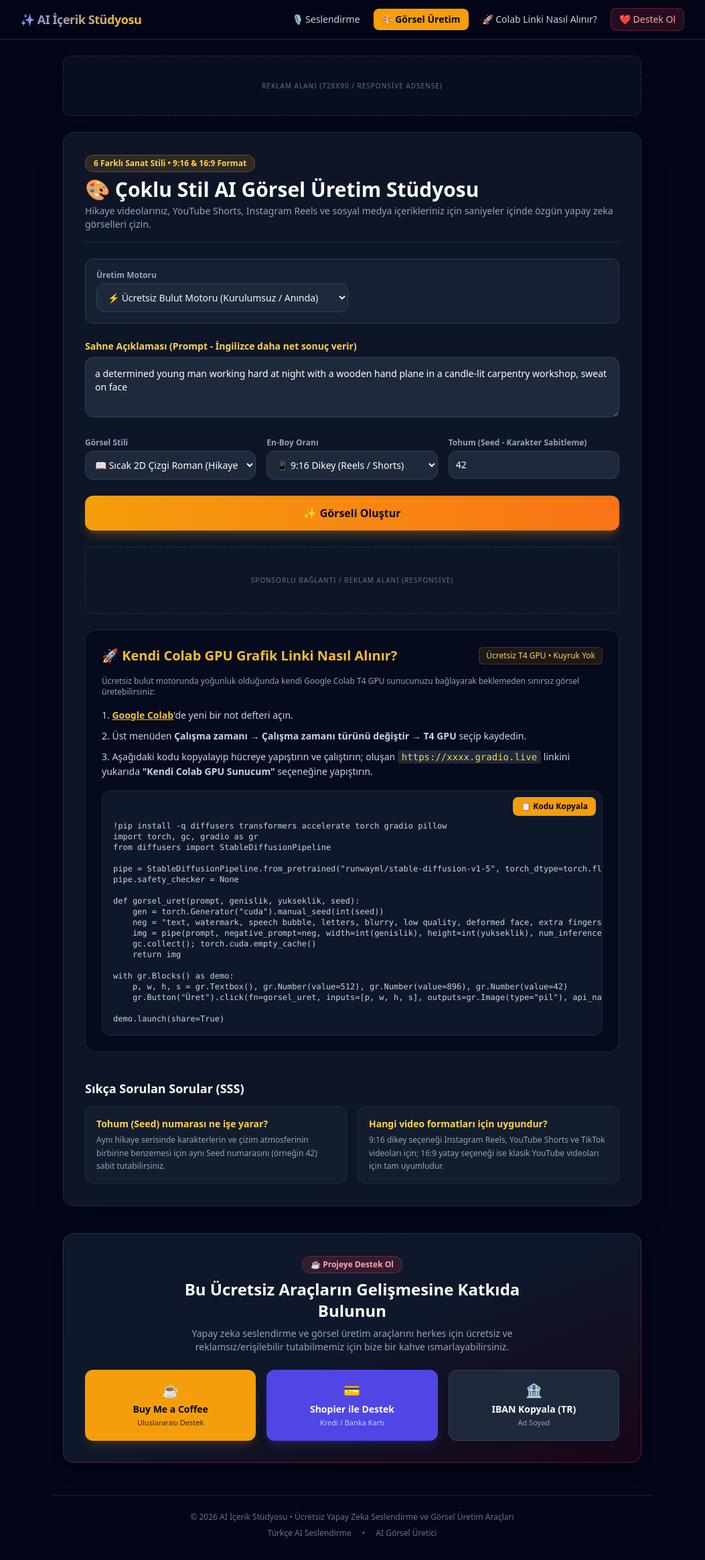
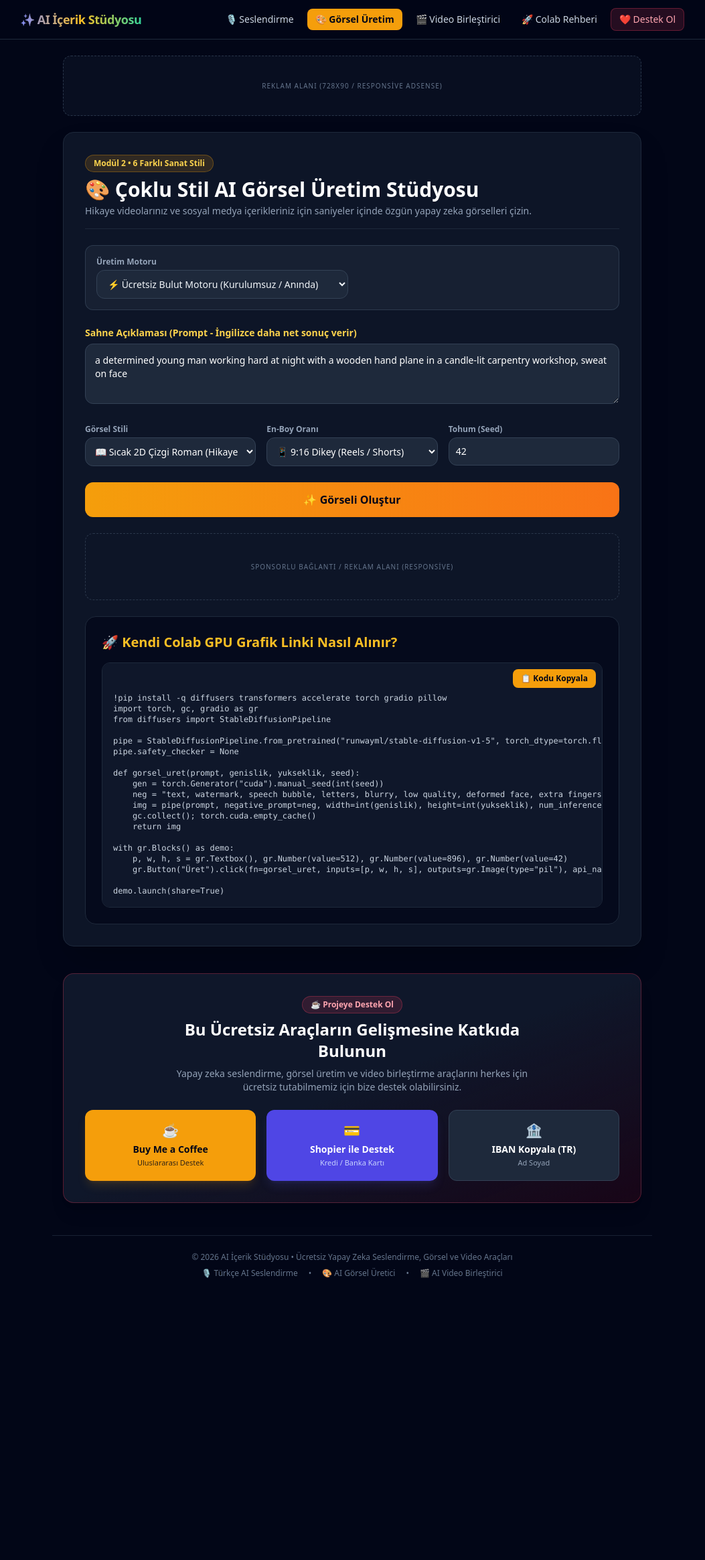
Before and after one commit to dogamanzara243-hue/gorsel-studyo, a plain HTML site: page index.html in a window 1280 px wide. Shown: the whole page at 67% size, without its empty margins (114-1167 px from the left). After the commit the page ends 1941 px from the top, so only its background shows below. Drawn offline with nearby package versions, Linux system fonts and the light colour scheme.

Commit message:
Connect all 3 studio links in navbar

```diff
--- a/index.html
+++ b/index.html
@@ -1,92 +1,71 @@
 <!DOCTYPE html>
 <html lang="tr">
 <head>
-  <meta name="google-site-verification" content="EbM3u3bYpOZ58TpbeiGva_K3TF_zjo3MGmcGtYSd0nI" />
   <meta charset="UTF-8" />
   <meta name="viewport" content="width=device-width, initial-scale=1.0" />
   <title>Ücretsiz Yapay Zeka Resim ve Görsel Üretici (Çoklu Stil AI) | AI Stüdyo</title>
-  <meta name="description" content="Metinden ücretsiz yapay zeka resmi oluşturun. Çizgi roman, sinematik 8K, anime, suluboya ve stoacı stillerde 9:16 dikey veya 16:9 yatay AI görsel üretici." />
-  <meta name="keywords" content="yapay zeka resim oluşturma, ücretsiz ai görsel üretici, metinden resim yapma, çizgi roman ai, anime ai görsel, stable diffusion" />
+  <meta name="description" content="Metinden ücretsiz yapay zeka resmi oluşturun. Çizgi roman, sinematik 8K, anime, suluboya ve stoacı stillerde AI görsel üretici." />
   <meta name="robots" content="index, follow" />
   <link rel="canonical" href="https://dogamanzara243-hue.github.io/gorsel-studyo/" />
-  <meta property="og:title" content="Çoklu Stil Ücretsiz Yapay Zeka Görsel Üretim Stüdyosu" />
-  <meta property="og:description" content="Çizgi roman, sinematik, anime ve suluboya stillerinde ücretsiz yapay zeka görselleri üretin ve indirin." />
-  <meta property="og:type" content="website" />
-  <meta property="og:url" content="https://dogamanzara243-hue.github.io/gorsel-studyo/" />
-  <script type="application/ld+json">
-  {
-    "@context": "https://schema.org",
-    "@type": "SoftwareApplication",
-    "name": "Çoklu Stil AI Görsel Üretim Stüdyosu",
-    "applicationCategory": "DesignApplication",
-    "operatingSystem": "Web",
-    "offers": { "@type": "Offer", "price": "0", "priceCurrency": "TRY" },
-    "description": "Metin açıklamalarından çizgi roman, sinematik, anime ve suluboya stillerinde yüksek çözünürlüklü görseller üreten ücretsiz AI aracı."
-  }
-  </script>
   <script src="https://cdn.tailwindcss.com"></script>
 </head>
-<body class="bg-slate-950 text-slate-100 min-h-screen font-sans selection:bg-amber-500 selection:text-slate-950">
+<body class="bg-slate-950 text-slate-100 min-h-screen font-sans">
 
   <nav class="sticky top-0 z-50 backdrop-blur-md bg-slate-950/85 border-b border-slate-800">
     <div class="max-w-5xl mx-auto px-4 py-3 flex flex-wrap items-center justify-between gap-3">
       <a href="https://dogamanzara243-hue.github.io/ses-klonlama-studyo/" class="flex items-center gap-2 font-extrabold text-lg tracking-tight text-white">
-        <span class="bg-gradient-to-r from-indigo-400 to-amber-400 bg-clip-text text-transparent">✨ AI İçerik Stüdyosu</span>
+        <span class="bg-gradient-to-r from-indigo-400 via-amber-400 to-emerald-400 bg-clip-text text-transparent">✨ AI İçerik Stüdyosu</span>
       </a>
-      <div class="flex items-center gap-2 text-xs sm:text-sm">
+      <div class="flex flex-wrap items-center gap-1.5 sm:gap-2 text-xs sm:text-sm">
         <a href="https://dogamanzara243-hue.github.io/ses-klonlama-studyo/" class="px-3 py-1.5 rounded-lg transition text-slate-300 hover:bg-slate-800">🎙️ Seslendirme</a>
         <a href="https://dogamanzara243-hue.github.io/gorsel-studyo/" class="px-3 py-1.5 rounded-lg transition bg-amber-500 text-slate-950 font-bold">🎨 Görsel Üretim</a>
-        <a href="#colab-rehber" class="px-3 py-1.5 rounded-lg text-slate-300 hover:bg-slate-800 transition hidden sm:inline-block">🚀 Colab Linki Nasıl Alınır?</a>
+        <a href="https://dogamanzara243-hue.github.io/video-studyo/" class="px-3 py-1.5 rounded-lg transition text-slate-300 hover:bg-slate-800">🎬 Video Birleştirici</a>
+        <a href="#colab-rehber" class="px-3 py-1.5 rounded-lg text-slate-300 hover:bg-slate-800 transition hidden md:inline-block">🚀 Colab Rehberi</a>
         <a href="#destek-ol" class="px-3 py-1.5 rounded-lg bg-rose-500/15 text-rose-300 border border-rose-500/30 hover:bg-rose-500/25 transition">❤️ Destek Ol</a>
       </div>
     </div>
   </nav>
 
 
-  <!-- ÜST REKLAM ALANI (Google AdSense 728x90 / Responsive) -->
   <div class="max-w-4xl mx-auto mt-6 px-4">
     <div class="w-full min-h-[90px] rounded-xl border border-dashed border-slate-700/80 bg-slate-900/50 flex flex-col items-center justify-center p-3 text-center">
       <span class="text-[10px] uppercase tracking-widest text-slate-500">Reklam Alanı (728x90 / Responsive AdSense)</span>
-      <!-- Google AdSense kodunuzu buraya yapıştırabilirsiniz -->
     </div>
   </div>
-
 
   <main class="max-w-4xl mx-auto mt-6 px-4">
     <div class="bg-slate-900/90 border border-slate-800 rounded-2xl p-6 md:p-8 shadow-2xl space-y-6">
       <div class="border-b border-slate-800 pb-4">
-        <span class="inline-block px-3 py-1 rounded-full text-xs font-semibold bg-amber-500/15 text-amber-300 border border-amber-500/30 mb-2">6 Farklı Sanat Stili • 9:16 & 16:9 Format</span>
+        <span class="inline-block px-3 py-1 rounded-full text-xs font-semibold bg-amber-500/15 text-amber-300 border border-amber-500/30 mb-2">Modül 2 • 6 Farklı Sanat Stili</span>
         <h1 class="text-2xl md:text-3xl font-extrabold text-white">🎨 Çoklu Stil AI Görsel Üretim Stüdyosu</h1>
-        <p class="text-sm text-slate-400 mt-1">
-          Hikaye videolarınız, YouTube Shorts, Instagram Reels ve sosyal medya içerikleriniz için saniyeler içinde özgün yapay zeka görselleri çizin.
-        </p>
+        <p class="text-sm text-slate-400 mt-1">Hikaye videolarınız ve sosyal medya içerikleriniz için saniyeler içinde özgün yapay zeka görselleri çizin.</p>
       </div>
 
       <div class="bg-slate-800/60 border border-slate-700/80 rounded-xl p-4 space-y-3">
         <div class="grid grid-cols-1 sm:grid-cols-2 gap-3">
           <div>
             <label class="block text-xs font-semibold text-slate-400 mb-1">Üretim Motoru</label>
-            <select id="engineSelect" class="w-full rounded-xl bg-slate-800 border border-slate-700 px-3 py-2.5 text-sm focus:outline-none focus:border-amber-400">
+            <select id="engineSelect" class="w-full rounded-xl bg-slate-800 border border-slate-700 px-3 py-2.5 text-sm">
               <option value="pollinations">⚡ Ücretsiz Bulut Motoru (Kurulumsuz / Anında)</option>
               <option value="gradio">🚀 Kendi Colab GPU Sunucum (Sınırsız & Hızlı)</option>
             </select>
           </div>
           <div id="gradioBox" class="hidden">
             <label class="block text-xs font-semibold text-slate-400 mb-1">Colab Gradio API Linki</label>
-            <input id="apiUrl" type="url" placeholder="https://xxxx.gradio.live" class="w-full rounded-xl bg-slate-800 border border-slate-700 px-3 py-2.5 text-sm focus:outline-none focus:border-amber-400" />
+            <input id="apiUrl" type="url" placeholder="https://xxxx.gradio.live" class="w-full rounded-xl bg-slate-800 border border-slate-700 px-3 py-2.5 text-sm" />
           </div>
         </div>
       </div>
 
       <div>
         <label class="block text-sm font-semibold text-amber-300 mb-1.5">Sahne Açıklaması (Prompt - İngilizce daha net sonuç verir)</label>
-        <textarea id="promptInput" rows="3" class="w-full rounded-xl bg-slate-800 border border-slate-700 p-3.5 text-sm text-white focus:outline-none focus:border-amber-400" placeholder="Örn: A woman holding a cup in a beautiful garden with roses and trees, looking at the sky">a determined young man working hard at night with a wooden hand plane in a candle-lit carpentry workshop, sweat on face</textarea>
+        <textarea id="promptInput" rows="3" class="w-full rounded-xl bg-slate-800 border border-slate-700 p-3.5 text-sm text-white">a determined young man working hard at night with a wooden hand plane in a candle-lit carpentry workshop, sweat on face</textarea>
       </div>
 
       <div class="grid grid-cols-1 md:grid-cols-3 gap-4">
         <div>
           <label class="block text-xs font-semibold text-slate-400 mb-1">Görsel Stili</label>
-          <select id="styleSelect" class="w-full rounded-xl bg-slate-800 border border-slate-700 p-2.5 text-sm text-white focus:outline-none focus:border-amber-400">
+          <select id="styleSelect" class="w-full rounded-xl bg-slate-800 border border-slate-700 p-2.5 text-sm text-white">
             <option value="comic">📖 Sıcak 2D Çizgi Roman (Hikaye)</option>
             <option value="cinematic">🎬 Sinematik & Gerçekçi (8K)</option>
             <option value="stoic">🏛️ Stoacı / Antik & Altın Işık</option>
@@ -95,26 +74,21 @@
             <option value="watercolor">🎨 Suluboya & Masal Kitabı</option>
           </select>
         </div>
-
         <div>
           <label class="block text-xs font-semibold text-slate-400 mb-1">En-Boy Oranı</label>
-          <select id="ratioSelect" class="w-full rounded-xl bg-slate-800 border border-slate-700 p-2.5 text-sm text-white focus:outline-none focus:border-amber-400">
+          <select id="ratioSelect" class="w-full rounded-xl bg-slate-800 border border-slate-700 p-2.5 text-sm text-white">
             <option value="9:16">📱 9:16 Dikey (Reels / Shorts)</option>
             <option value="16:9">🖥️ 16:9 Yatay (YouTube)</option>
             <option value="1:1">🟦 1:1 Kare (Instagram)</option>
           </select>
         </div>
-
         <div>
-          <label class="block text-xs font-semibold text-slate-400 mb-1">Tohum (Seed - Karakter Sabitleme)</label>
-          <input id="seedInput" type="number" value="42" class="w-full rounded-xl bg-slate-800 border border-slate-700 p-2.5 text-sm text-white focus:outline-none focus:border-amber-400" />
+          <label class="block text-xs font-semibold text-slate-400 mb-1">Tohum (Seed)</label>
+          <input id="seedInput" type="number" value="42" class="w-full rounded-xl bg-slate-800 border border-slate-700 p-2.5 text-sm text-white" />
         </div>
       </div>
 
-      <button id="generateBtn" type="button" class="w-full py-3.5 rounded-xl bg-gradient-to-r from-amber-500 to-orange-500 hover:from-amber-400 hover:to-orange-400 text-slate-950 font-extrabold text-base transition shadow-lg shadow-amber-500/25">
-        ✨ Görseli Oluştur
-      </button>
-
+      <button id="generateBtn" type="button" class="w-full py-3.5 rounded-xl bg-gradient-to-r from-amber-500 to-orange-500 hover:from-amber-400 hover:to-orange-400 text-slate-950 font-extrabold text-base transition">✨ Görseli Oluştur</button>
       <div id="statusMsg" class="text-center text-sm text-amber-300 hidden"></div>
 
       <div id="resultArea" class="hidden bg-slate-800/80 border border-slate-700 rounded-2xl p-5 flex flex-col items-center space-y-4">
@@ -122,38 +96,24 @@
           <img id="outputImage" src="" alt="Üretilen Yapay Zeka Görseli" class="w-full h-auto object-cover" />
         </div>
         <div class="flex flex-wrap gap-3 w-full max-w-sm">
-          <button id="downloadBtn" type="button" class="flex-1 py-2.5 px-4 rounded-xl bg-emerald-600 hover:bg-emerald-500 font-semibold text-sm transition">⬇️ Görseli İndir</button>
-          <button id="copyUrlBtn" type="button" class="flex-1 py-2.5 px-4 rounded-xl bg-indigo-600 hover:bg-indigo-500 font-semibold text-sm transition">🔗 Linki Kopyala</button>
+          <button id="downloadBtn" type="button" class="flex-1 py-2.5 px-4 rounded-xl bg-emerald-600 hover:bg-emerald-500 font-semibold text-sm">⬇️ Görseli İndir</button>
+          <button id="copyUrlBtn" type="button" class="flex-1 py-2.5 px-4 rounded-xl bg-indigo-600 hover:bg-indigo-500 font-semibold text-sm">🔗 Linki Kopyala</button>
         </div>
-        <p id="copyMsg" class="text-xs text-emerald-400 hidden">✅ Görsel bağlantısı kopyalandı!</p>
+        <p id="copyMsg" class="text-xs text-emerald-400 hidden">✅ Görsel bağlantısı kopyalandı! Video Birleştirici'ye yapıştırabilirsiniz.</p>
       </div>
 
 
-  <!-- ORTA REKLAM ALANI (İçerik İçi Responsive Banner) -->
   <div class="my-6">
     <div class="w-full min-h-[100px] rounded-xl border border-dashed border-slate-700/80 bg-slate-900/40 flex flex-col items-center justify-center p-3 text-center">
       <span class="text-[10px] uppercase tracking-widest text-slate-500">Sponsorlu Bağlantı / Reklam Alanı (Responsive)</span>
-      <!-- Google AdSense içerik içi reklam kodunuzu buraya yapıştırabilirsiniz -->
     </div>
   </div>
 
 
-      <!-- COLAB GPU LİNKİ NASIL ALINIR REHBERİ -->
       <section id="colab-rehber" class="bg-slate-950/70 border border-slate-800 rounded-2xl p-5 md:p-6 space-y-4">
-        <div class="flex items-center justify-between flex-wrap gap-2">
-          <h2 class="text-lg md:text-xl font-bold text-amber-400">🚀 Kendi Colab GPU Grafik Linki Nasıl Alınır?</h2>
-          <span class="text-xs px-2.5 py-1 rounded-md bg-amber-500/10 text-amber-300 border border-amber-500/20">Ücretsiz T4 GPU • Kuyruk Yok</span>
-        </div>
-        <p class="text-xs text-slate-400">Ücretsiz bulut motorunda yoğunluk olduğunda kendi Google Colab T4 GPU sunucunuzu bağlayarak beklemeden sınırsız görsel üretebilirsiniz:</p>
-        <ol class="list-decimal list-inside text-sm text-slate-300 space-y-2 leading-relaxed">
-          <li><a href="https://colab.research.google.com/" target="_blank" rel="noopener" class="text-amber-400 underline font-semibold">Google Colab</a>'de yeni bir not defteri açın.</li>
-          <li>Üst menüden <strong>Çalışma zamanı → Çalışma zamanı türünü değiştir → T4 GPU</strong> seçip kaydedin.</li>
-          <li>Aşağıdaki kodu kopyalayıp hücreye yapıştırın ve çalıştırın; oluşan <code class="bg-slate-800 px-1.5 py-0.5 rounded text-amber-300">https://xxxx.gradio.live</code> linkini yukarıda <strong>"Kendi Colab GPU Sunucum"</strong> seçeneğine yapıştırın.</li>
-        </ol>
+        <h2 class="text-lg md:text-xl font-bold text-amber-400">🚀 Kendi Colab GPU Grafik Linki Nasıl Alınır?</h2>
         <div class="relative">
-          <button type="button" onclick="navigator.clipboard.writeText(document.getElementById('colabCodeGorsel').innerText); this.innerText='✅ Kopyalandı!'; setTimeout(()=>this.innerText='📋 Kodu Kopyala', 2000);" class="absolute top-2.5 right-2.5 px-3 py-1.5 rounded-lg bg-amber-500 hover:bg-amber-400 text-slate-950 text-xs font-bold">
-            📋 Kodu Kopyala
-          </button>
+          <button type="button" onclick="navigator.clipboard.writeText(document.getElementById('colabCodeGorsel').innerText); this.innerText='✅ Kopyalandı!'; setTimeout(()=>this.innerText='📋 Kodu Kopyala', 2000);" class="absolute top-2.5 right-2.5 px-3 py-1.5 rounded-lg bg-amber-500 hover:bg-amber-400 text-slate-950 text-xs font-bold">📋 Kodu Kopyala</button>
           <pre id="colabCodeGorsel" class="bg-slate-900 border border-slate-800 rounded-xl p-4 pt-11 text-xs text-slate-300 overflow-x-auto"><code>!pip install -q diffusers transformers accelerate torch gradio pillow
 import torch, gc, gradio as gr
 from diffusers import StableDiffusionPipeline
@@ -175,49 +135,29 @@ with gr.Blocks() as demo:
 demo.launch(share=True)</code></pre>
         </div>
       </section>
-
-      <!-- SEO SSS BÖLÜMÜ -->
-      <section class="pt-4 space-y-3">
-        <h2 class="text-lg font-bold text-white">Sıkça Sorulan Sorular (SSS)</h2>
-        <div class="grid grid-cols-1 md:grid-cols-2 gap-4 text-sm">
-          <div class="bg-slate-800/40 border border-slate-800 rounded-xl p-4">
-            <h3 class="font-semibold text-amber-300 mb-1">Tohum (Seed) numarası ne işe yarar?</h3>
-            <p class="text-slate-400 text-xs leading-relaxed">Aynı hikaye serisinde karakterlerin ve çizim atmosferinin birbirine benzemesi için aynı Seed numarasını (örneğin 42) sabit tutabilirsiniz.</p>
-          </div>
-          <div class="bg-slate-800/40 border border-slate-800 rounded-xl p-4">
-            <h3 class="font-semibold text-amber-300 mb-1">Hangi video formatları için uygundur?</h3>
-            <p class="text-slate-400 text-xs leading-relaxed">9:16 dikey seçeneği Instagram Reels, YouTube Shorts ve TikTok videoları için; 16:9 yatay seçeneği ise klasik YouTube videoları için tam uyumludur.</p>
-          </div>
-        </div>
-      </section>
     </div>
   </main>
 
-
-  <!-- BİZE DESTEK OLUN BÖLÜMÜ -->
   <section id="destek-ol" class="max-w-4xl mx-auto mt-10 px-4">
     <div class="bg-gradient-to-br from-slate-900 via-slate-900 to-rose-950/30 border border-rose-500/30 rounded-2xl p-6 md:p-8 shadow-xl">
       <div class="text-center max-w-xl mx-auto space-y-2">
         <span class="inline-block px-3 py-1 rounded-full text-xs font-semibold bg-rose-500/15 text-rose-300 border border-rose-500/30">☕ Projeye Destek Ol</span>
         <h2 class="text-2xl font-bold text-white">Bu Ücretsiz Araçların Gelişmesine Katkıda Bulunun</h2>
         <p class="text-sm text-slate-400">
-          Yapay zeka seslendirme ve görsel üretim araçlarını herkes için ücretsiz ve reklamsız/erişilebilir tutabilmemiz için bize bir kahve ısmarlayabilirsiniz.
+          Yapay zeka seslendirme, görsel üretim ve video birleştirme araçlarını herkes için ücretsiz tutabilmemiz için bize destek olabilirsiniz.
         </p>
       </div>
-
       <div class="grid grid-cols-1 sm:grid-cols-3 gap-4 mt-6">
         <a href="https://www.buymeacoffee.com/kullaniciadin" target="_blank" rel="noopener" class="flex flex-col items-center justify-center p-4 rounded-xl bg-amber-500 hover:bg-amber-400 text-slate-950 font-bold text-sm transition shadow-lg shadow-amber-500/15">
           <span class="text-xl mb-1">☕</span>
           <span>Buy Me a Coffee</span>
           <span class="text-[11px] font-normal opacity-80">Uluslararası Destek</span>
         </a>
-
         <a href="https://www.shopier.com/kullaniciadin" target="_blank" rel="noopener" class="flex flex-col items-center justify-center p-4 rounded-xl bg-indigo-600 hover:bg-indigo-500 text-white font-bold text-sm transition shadow-lg shadow-indigo-500/15">
           <span class="text-xl mb-1">💳</span>
           <span>Shopier ile Destek</span>
           <span class="text-[11px] font-normal text-indigo-200">Kredi / Banka Kartı</span>
         </a>
-
         <button type="button" onclick="navigator.clipboard.writeText('TR00 0000 0000 0000 0000 0000 00'); alert('IBAN kopyalandı: TR00 0000 0000 0000 0000 0000 00');" class="flex flex-col items-center justify-center p-4 rounded-xl bg-slate-800 hover:bg-slate-700 border border-slate-700 text-white font-bold text-sm transition">
           <span class="text-xl mb-1">🏦</span>
           <span>IBAN Kopyala (TR)</span>
@@ -229,18 +169,18 @@ demo.launch(share=True)</code></pre>
 
 
   <footer class="max-w-4xl mx-auto mt-12 mb-8 px-4 pt-6 border-t border-slate-800/80 text-center text-xs text-slate-500 space-y-2">
-    <p>© 2026 AI İçerik Stüdyosu • Ücretsiz Yapay Zeka Seslendirme ve Görsel Üretim Araçları</p>
-    <div class="flex justify-center gap-4">
-      <a href="https://dogamanzara243-hue.github.io/ses-klonlama-studyo/" class="hover:text-slate-300">Türkçe AI Seslendirme</a>
+    <p>© 2026 AI İçerik Stüdyosu • Ücretsiz Yapay Zeka Seslendirme, Görsel ve Video Araçları</p>
+    <div class="flex flex-wrap justify-center gap-4">
+      <a href="https://dogamanzara243-hue.github.io/ses-klonlama-studyo/" class="hover:text-slate-300">🎙️ Türkçe AI Seslendirme</a>
       <span>•</span>
-      <a href="https://dogamanzara243-hue.github.io/gorsel-studyo/" class="hover:text-slate-300">AI Görsel Üretici</a>
+      <a href="https://dogamanzara243-hue.github.io/gorsel-studyo/" class="hover:text-slate-300">🎨 AI Görsel Üretici</a>
+      <span>•</span>
+      <a href="https://dogamanzara243-hue.github.io/video-studyo/" class="hover:text-slate-300">🎬 AI Video Birleştirici</a>
     </div>
   </footer>
 
-
   <script type="module">
     import { Client } from "https://cdn.jsdelivr.net/npm/@gradio/client/dist/index.min.js";
-
     const STYLE_PROMPTS = {
       comic: ", warm 2D comic book illustration style, expressive ink linework, dramatic cinematic lighting, cozy rustic atmosphere, detailed background, no text, no speech bubbles, masterpiece, 8k",
       cinematic: ", ultra realistic cinematic photography, 8k resolution, natural dramatic lighting, shallow depth of field, shot on 35mm lens, photorealistic, no text",
@@ -249,13 +189,11 @@ demo.launch(share=True)</code></pre>
       neon: ", dark cyberpunk neon illustration, glowing purple and cyan lights, rainy night reflections, cinematic 8k, no text",
       watercolor: ", whimsical watercolor storybook illustration, soft brush strokes, warm pastel tones, artistic paper texture, masterpiece, no text"
     };
-
     const DIMENSIONS = {
       "9:16": { w: 768, h: 1344, sdW: 512, sdH: 896 },
       "16:9": { w: 1344, h: 768, sdW: 896, sdH: 512 },
       "1:1":  { w: 1024, h: 1024, sdW: 768, sdH: 768 }
     };
-
     const engineSelect = document.getElementById("engineSelect");
     const gradioBox = document.getElementById("gradioBox");
     const apiUrlEl = document.getElementById("apiUrl");
@@ -268,7 +206,6 @@ demo.launch(share=True)</code></pre>
     const copyMsg = document.getElementById("copyMsg");
 
     let currentImageUrl = "";
-
     apiUrlEl.value = localStorage.getItem("gorsel_gradio_url") || "";
     apiUrlEl.addEventListener("change", () => localStorage.setItem("gorsel_gradio_url", apiUrlEl.value.trim()));
     engineSelect.addEventListener("change", () => gradioBox.classList.toggle("hidden", engineSelect.value !== "gradio"));
@@ -284,25 +221,20 @@ demo.launch(share=True)</code></pre>
       const styleKey = document.getElementById("styleSelect").value;
       const ratioKey = document.getElementById("ratioSelect").value;
       const seed = Number(document.getElementById("seedInput").value) || Math.floor(Math.random() * 10000);
-
       if (!prompt) return showStatus("Lütfen bir sahne açıklaması yazın.", true);
-
       const fullPrompt = prompt + STYLE_PROMPTS[styleKey];
       const dim = DIMENSIONS[ratioKey];
-
       generateBtn.disabled = true;
-      generateBtn.classList.add("opacity-50");
       resultArea.classList.add("hidden");
       copyMsg.classList.add("hidden");
       showStatus("⏳ Görsel çiziliyor, lütfen bekleyin...");
-
       try {
         if (engineSelect.value === "pollinations") {
           const encoded = encodeURIComponent(fullPrompt);
           const url = `https://image.pollinations.ai/prompt/${encoded}?width=${dim.w}&height=${dim.h}&seed=${seed}&nologo=true`;
           await new Promise((resolve, reject) => {
             outputImage.onload = resolve;
-            outputImage.onerror = () => reject(new Error("Bulut sunucusunda yoğunluk oluştu, birkaç saniye sonra tekrar deneyin veya kendi Colab GPU linkinizi bağlayın."));
+            outputImage.onerror = () => reject(new Error("Bulut sunucusunda yoğunluk oluştu, tekrar deneyin."));
             outputImage.src = url;
           });
           currentImageUrl = url;
@@ -321,7 +253,6 @@ demo.launch(share=True)</code></pre>
         showStatus(`❌ Hata: ${err.message}`, true);
       } finally {
         generateBtn.disabled = false;
-        generateBtn.classList.remove("opacity-50");
       }
     });
 
```
